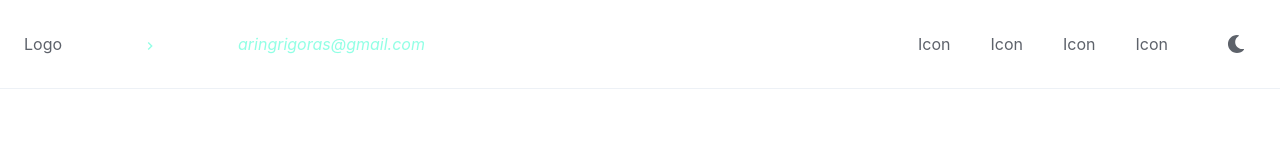
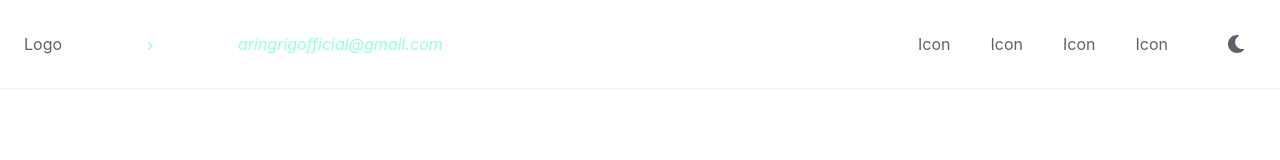
Before and after one commit to koreaneggroll/modern-portfolio-website, a React (Create React App) app: page / in a window 1280 px wide. Shown: the top 160 px of the page. Built offline with nearby package versions, Linux system fonts and the light colour scheme.

Commit message:
changed email address

```diff
--- a/src/Components/TopBar.js
+++ b/src/Components/TopBar.js
@@ -32,7 +32,7 @@ function TopBar(){
 
                     <Box ml={{base: '0', md: '2', lg: '20'}}>
                         <i>
-                            aringrigoras@gmail.com
+                            aringrigofficial@gmail.com
                         </i>
                     </Box>
                 </Center>
```
